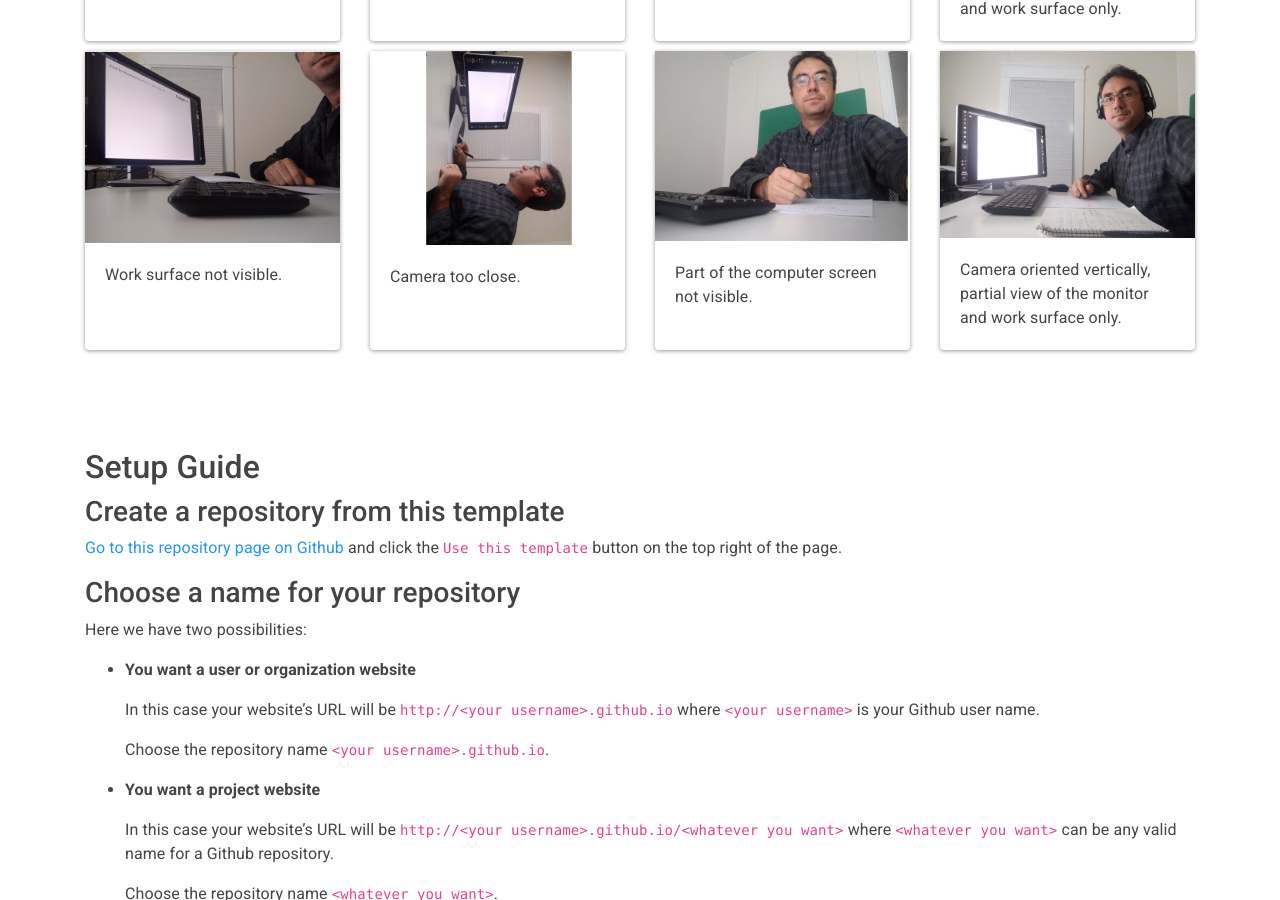
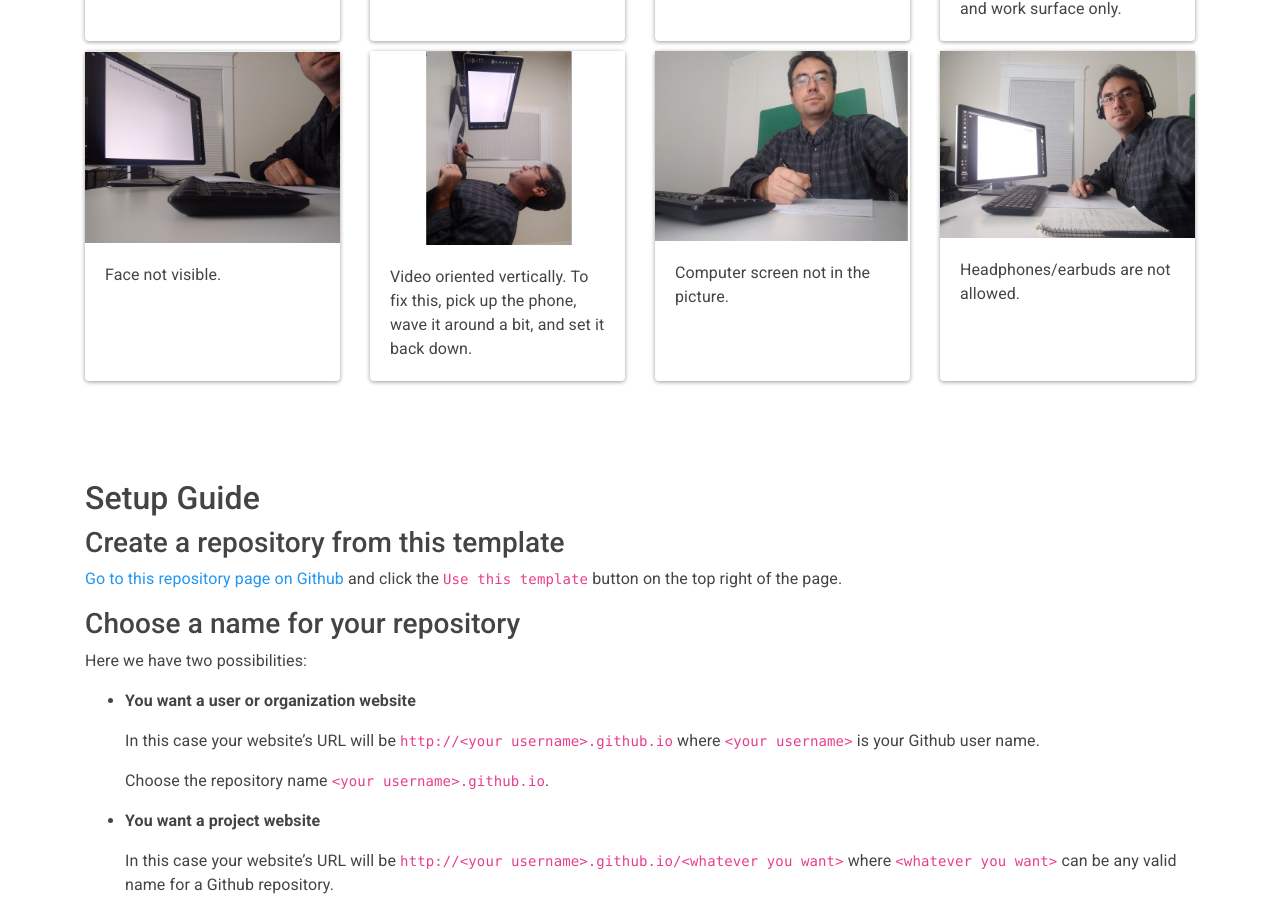
Before and after one commit to ub-math/exam_guides, a Jekyll site: the page built from docs/index.md, in a window 1280 px wide and 900 px high, scrolled down 3987 px. Built offline with Jekyll 4.4.1, drawn with Linux system fonts in a browser that asks for light colours.

Commit message:
Update index.md

```diff
--- a/docs/index.md
+++ b/docs/index.md
@@ -193,25 +193,25 @@ demonstrating proper workspace setup.
   <div class="card" style="min-width: 200px;margin-bottom:10px;">
     <img class="card-img-top" src="./assets/images/incorrect_5.png" alt="Card image cap">
     <div class="card-body">
-      <p class="card-text">Work surface not visible.</p>
+      <p class="card-text">Face not visible.</p>
     </div>
   </div>
   <div class="card" style="min-width: 200px;margin-bottom:10px;">
     <img class="card-img-top" src="./assets/images/incorrect_6.png" alt="Card image cap">
     <div class="card-body">
-      <p class="card-text">Camera too close.</p>
+      <p class="card-text">Video oriented vertically.  To fix this, pick up the phone, wave it around a bit, and set it back down.</p>
     </div>
   </div>
   <div class="card" style="min-width: 200px;margin-bottom:10px;">
     <img class="card-img-top" src="./assets/images/incorrect_7.png" alt="Card image cap">
     <div class="card-body">
-      <p class="card-text">Part of the computer screen not visible.</p>
+      <p class="card-text">Computer screen not in the picture.</p>
     </div>
   </div>
   <div class="card" style="min-width: 200px;margin-bottom:10px;">
     <img class="card-img-top" src="./assets/images/incorrect_8.png" alt="Card image cap">
     <div class="card-body">
-      <p class="card-text">Camera oriented vertically, partial view of the monitor and work surface only.</p>
+      <p class="card-text">Headphones/earbuds are not allowed.</p>
     </div>
   </div>
 
```
